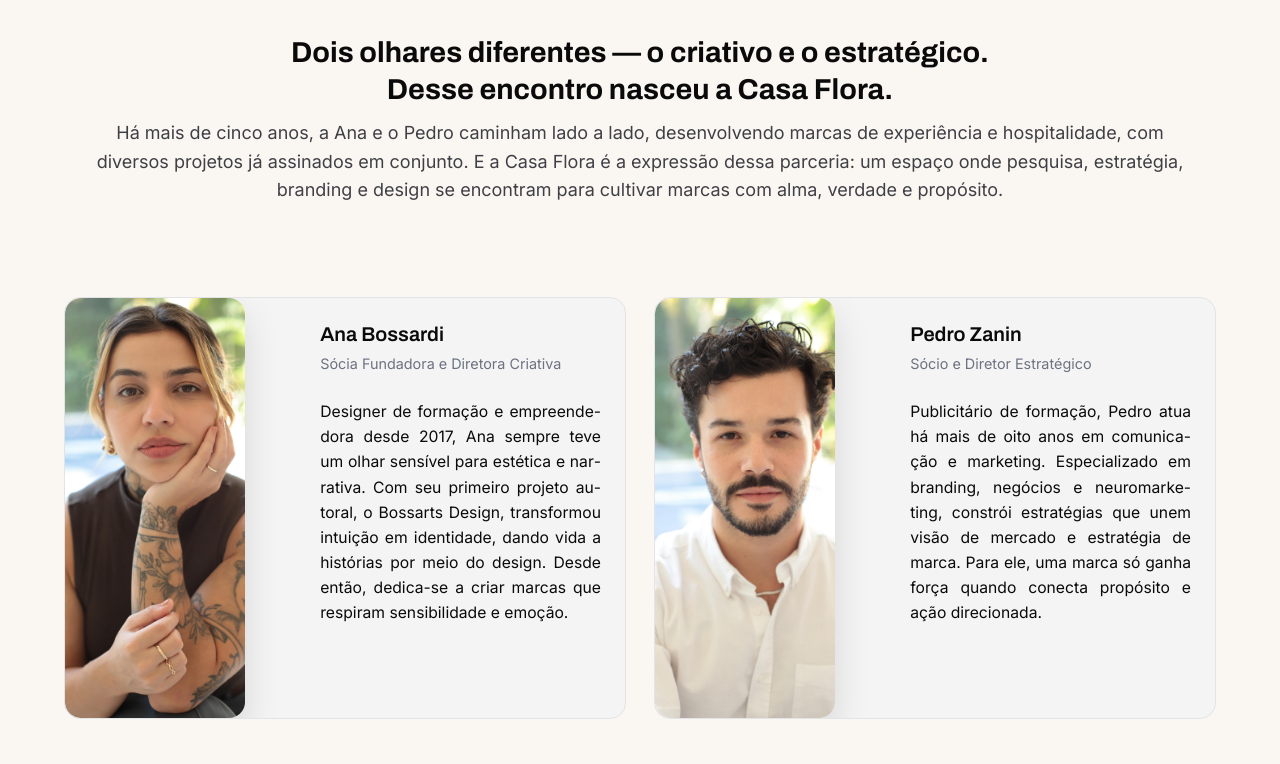
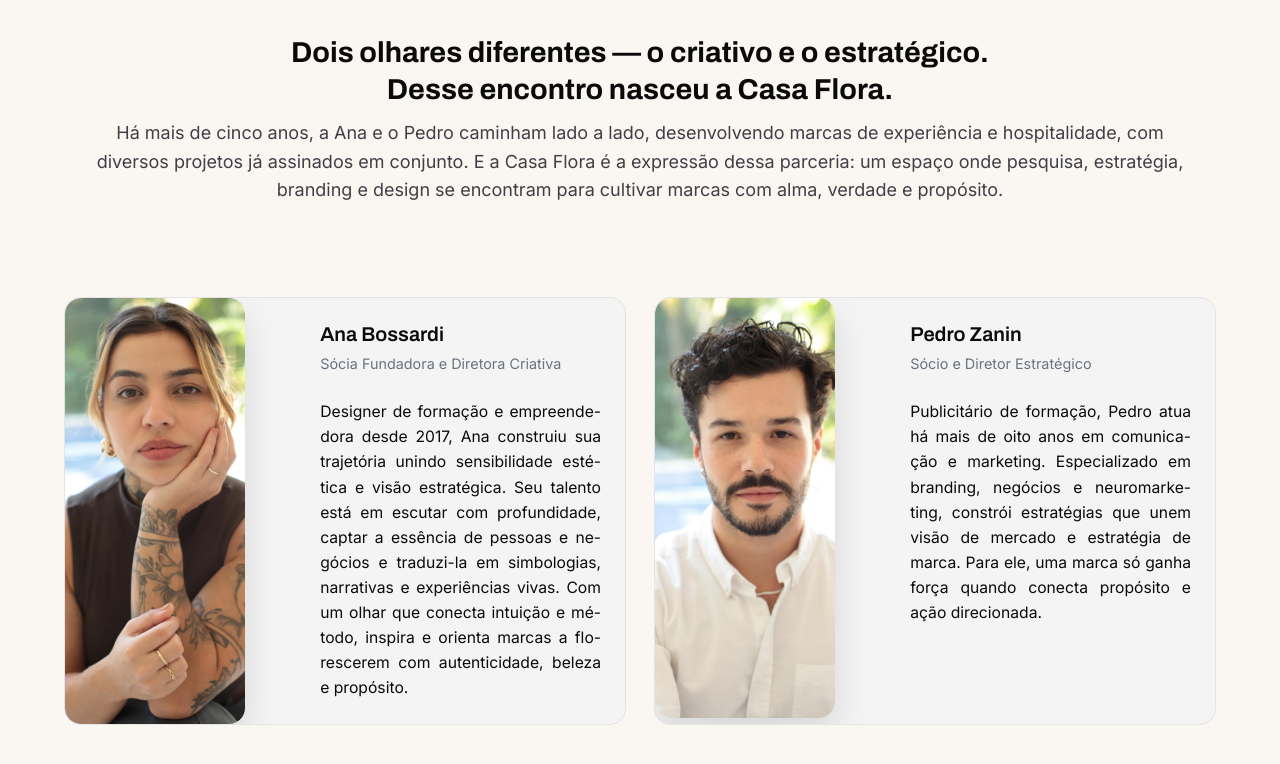
Before and after one commit to osanaizera/casa-flora-site, a Next.js app: page / in a window 1280 px wide. Shown: the part 3152-3916 px from the top of the page. Built offline with nearby package versions, Linux system fonts and the light colour scheme.

Commit message:
content(about): update Ana Bossardi bio in About section

```diff
--- a/src/components/sections/CasesShowcase.tsx
+++ b/src/components/sections/CasesShowcase.tsx
@@ -215,7 +215,7 @@ export default function CasesShowcase() {
                         <p className="about-clean__role">Sócia Fundadora e Diretora Criativa</p>
                       </div>
                       <p className="about-clean__text">
-                        Designer de formação e empreendedora desde 2017, Ana sempre teve um olhar sensível para estética e narrativa. Com seu primeiro projeto autoral, o Bossarts Design, transformou intuição em identidade, dando vida a histórias por meio do design. Desde então, dedica-se a criar marcas que respiram sensibilidade e emoção.
+                        Designer de formação e empreendedora desde 2017, Ana construiu sua trajetória unindo sensibilidade estética e visão estratégica. Seu talento está em escutar com profundidade, captar a essência de pessoas e negócios e traduzi-la em simbologias, narrativas e experiências vivas. Com um olhar que conecta intuição e método, inspira e orienta marcas a florescerem com autenticidade, beleza e propósito.
                       </p>
                     </div>
                   </div>
```
